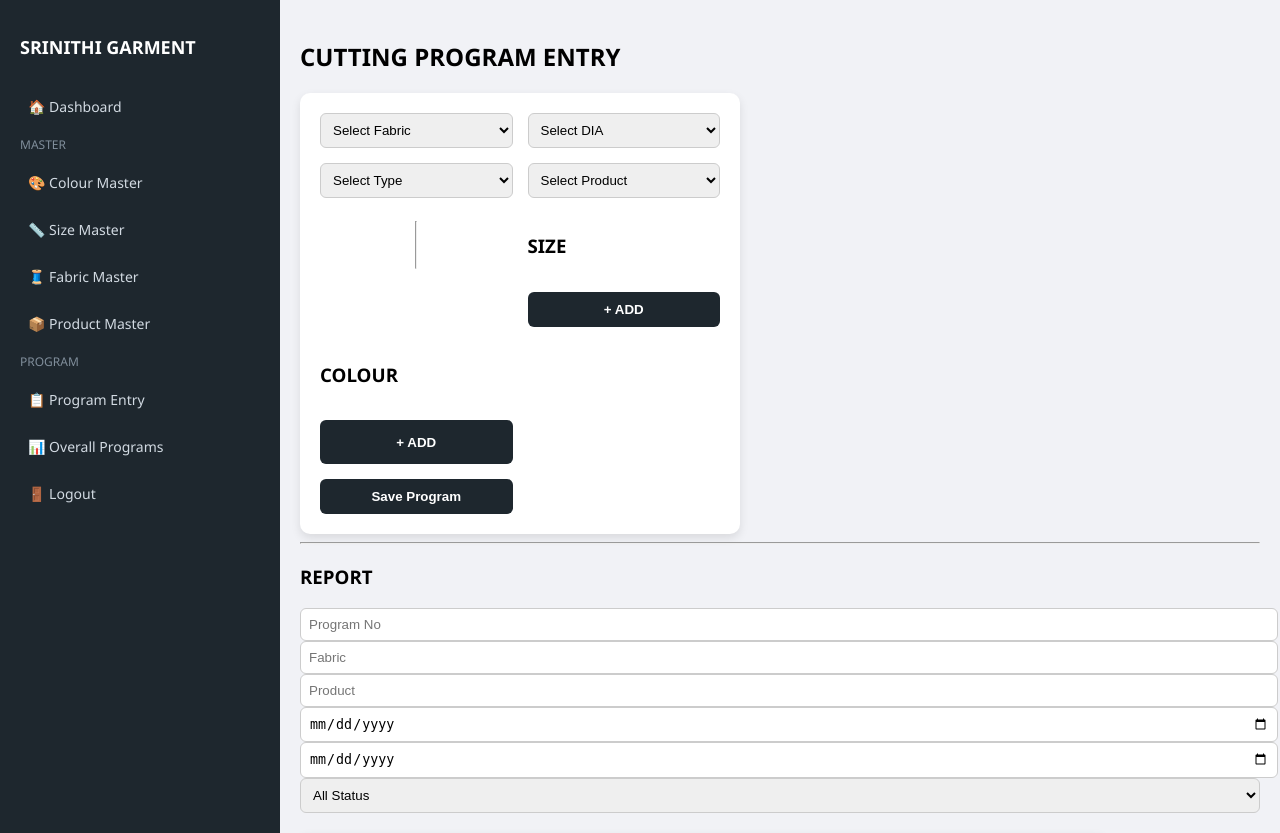
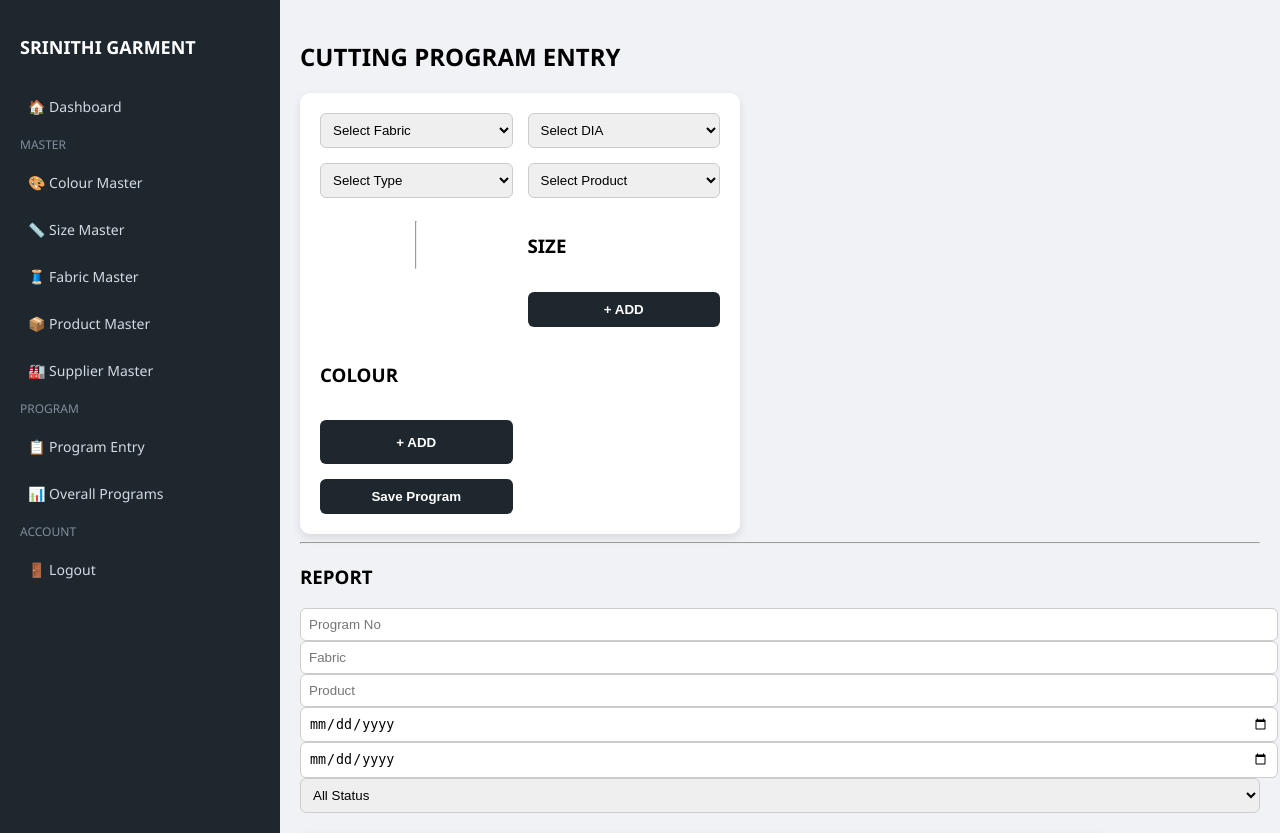
Before and after one commit to SRINITHI-GARMENT/garment-erp, a Flask app: page /program in a window 1280 px wide. Shown: the top 833 px of the page. Run offline with Flask 3, Linux system fonts and the light colour scheme; the visitor is signed in with stand-in values (Sample User, id 1); some libraries are stand-ins or nearby versions.

Commit message:
com date

```diff
--- a/templates/overall_programs.html
+++ b/templates/overall_programs.html
@@ -154,6 +154,7 @@ h1 {
     <th>Size</th>
     <th>Ratio</th>
     <th>Rolls</th>
+    <th>Completed</th>
     <th>Supplier</th>
     <th>Lot No</th>
     <th>Status</th>
@@ -174,6 +175,7 @@ h1 {
     <td>{{ p.size }}</td>
     <td>{{ p.ratio }}</td>
     <td>{{ p.rolls }}</td>
+    <td>{{ p.Completed }}</td>
     <td>{{ p.supplier }}</td>
     <td>{{ p.lot_no }}</td>
     <td><span class="status-pill s-{{ s }}">{{ s|upper }}</span></td>
--- a/templates/program_entry.html
+++ b/templates/program_entry.html
@@ -14,17 +14,16 @@
 
     <ul>
         <li><a href="/dashboard">🏠 Dashboard</a></li>
-
         <li class="menu-title">MASTER</li>
         <li><a href="/colour">🎨 Colour Master</a></li>
         <li><a href="/size">📏 Size Master</a></li>
         <li><a href="/fabric">🧵 Fabric Master</a></li>
         <li><a href="/product">📦 Product Master</a></li>
-
+        <li><a href="/supplier">🏭 Supplier Master</a></li>
         <li class="menu-title">PROGRAM</li>
         <li><a href="/program">📋 Program Entry</a></li>
         <li><a href="/overall_programs">📊 Overall Programs</a></li>
-
+        <li class="menu-title">Account</li>
         <li><a href="/logout">🚪 Logout</a></li>
     </ul>
 </div>
--- a/templates/user_master.html
+++ b/templates/user_master.html
@@ -43,6 +43,7 @@
         <li><a href="/fabric">🧵 Fabric Master</a></li>
         <li><a href="/product">📦 Product Master</a></li>
         <li><a href="/supplier">🏭 Supplier Master</a></li>
+        <li><a href="/users">👥 User Master</a></li>
         <li class="menu-title">PROGRAM</li>
         <li><a href="/program">📋 Program Entry</a></li>
         <li><a href="/overall_programs">📊 Overall Programs</a></li>
```
